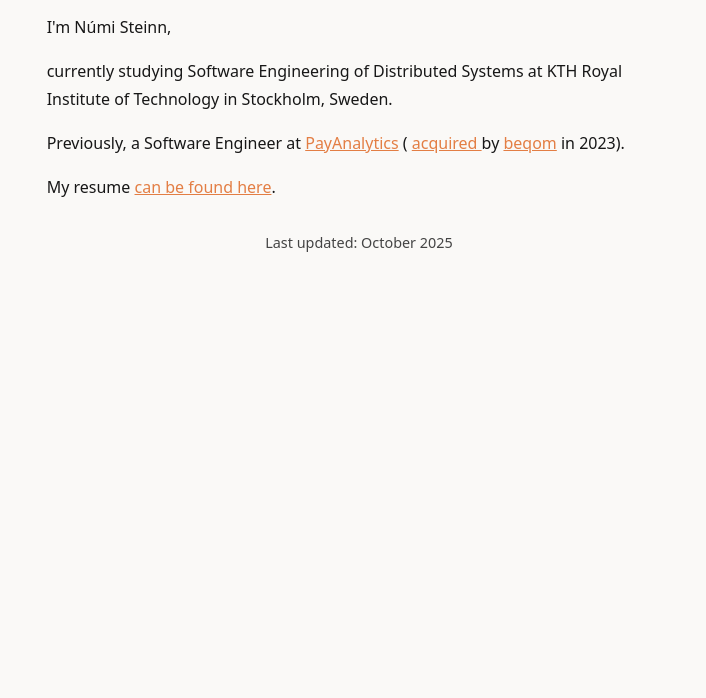
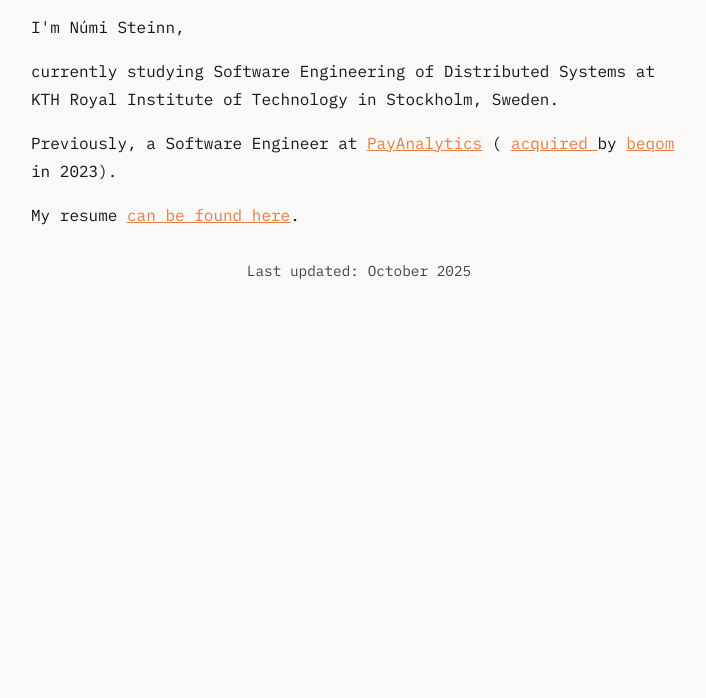
Before and after one commit to numisteinn/numisteinn.github.io, a plain HTML site: page index.html in a window 1280 px wide. Shown: the part 102-800 px from the top of the page, without its empty margins (281-987 px from the left). Drawn offline with Linux system fonts and the light colour scheme.

Commit message:
change font

```diff
--- a/style.css
+++ b/style.css
@@ -1,5 +1,7 @@
+@import url('https://fonts.googleapis.com/css2?family=IBM+Plex+Mono:ital,wght@0,100;0,200;0,300;0,400;0,500;0,600;0,700;1,100;1,200;1,300;1,400;1,500;1,600;1,700&display=swap');
+
 html {
-  font-family: ui-sans-serif, system-ui, sans-serif;
+  font-family: 'IBM Plex Mono', monospace;
   background: var(--bg);
   max-width: 70ch;
   padding: 1em;
```
